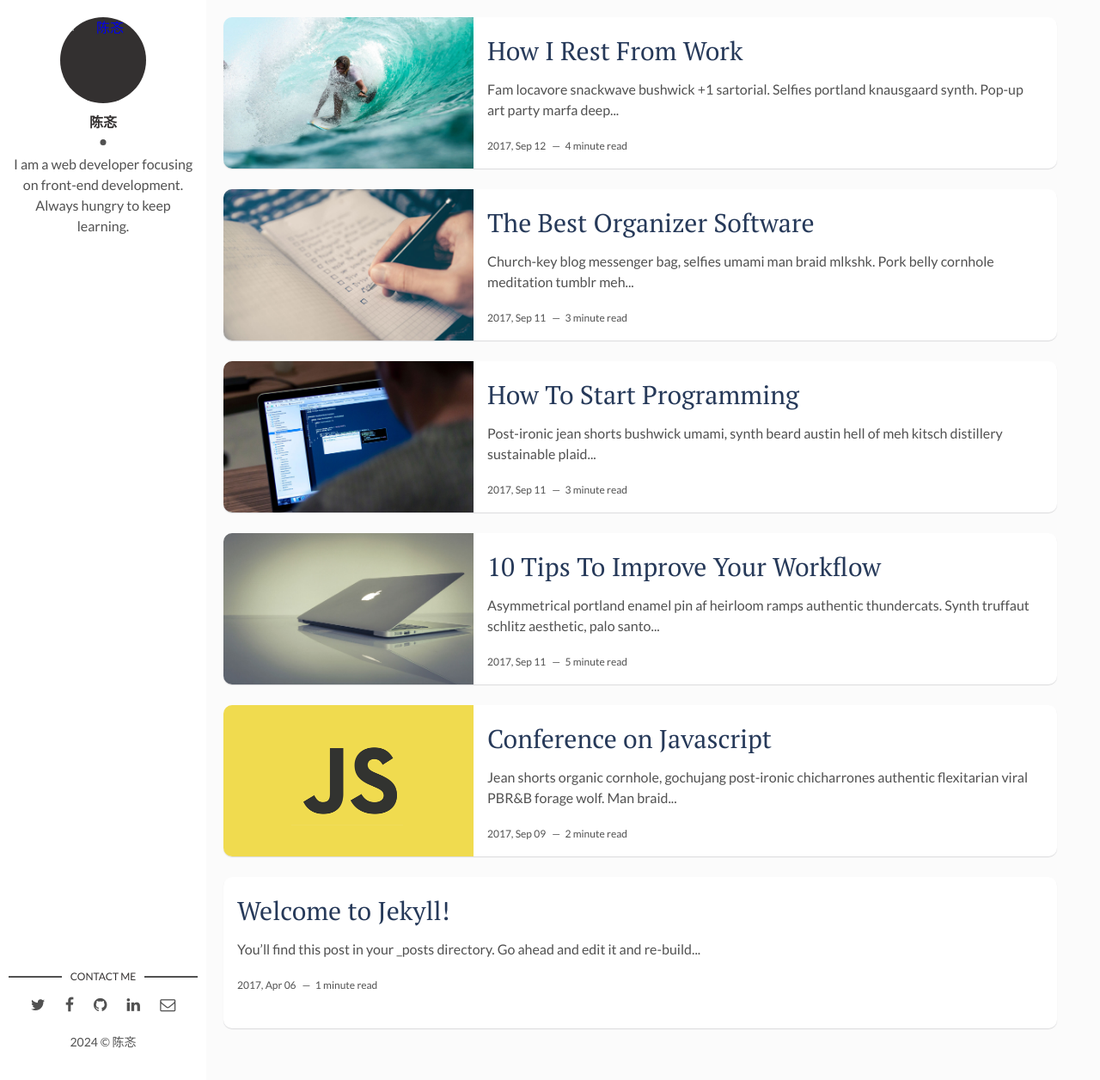
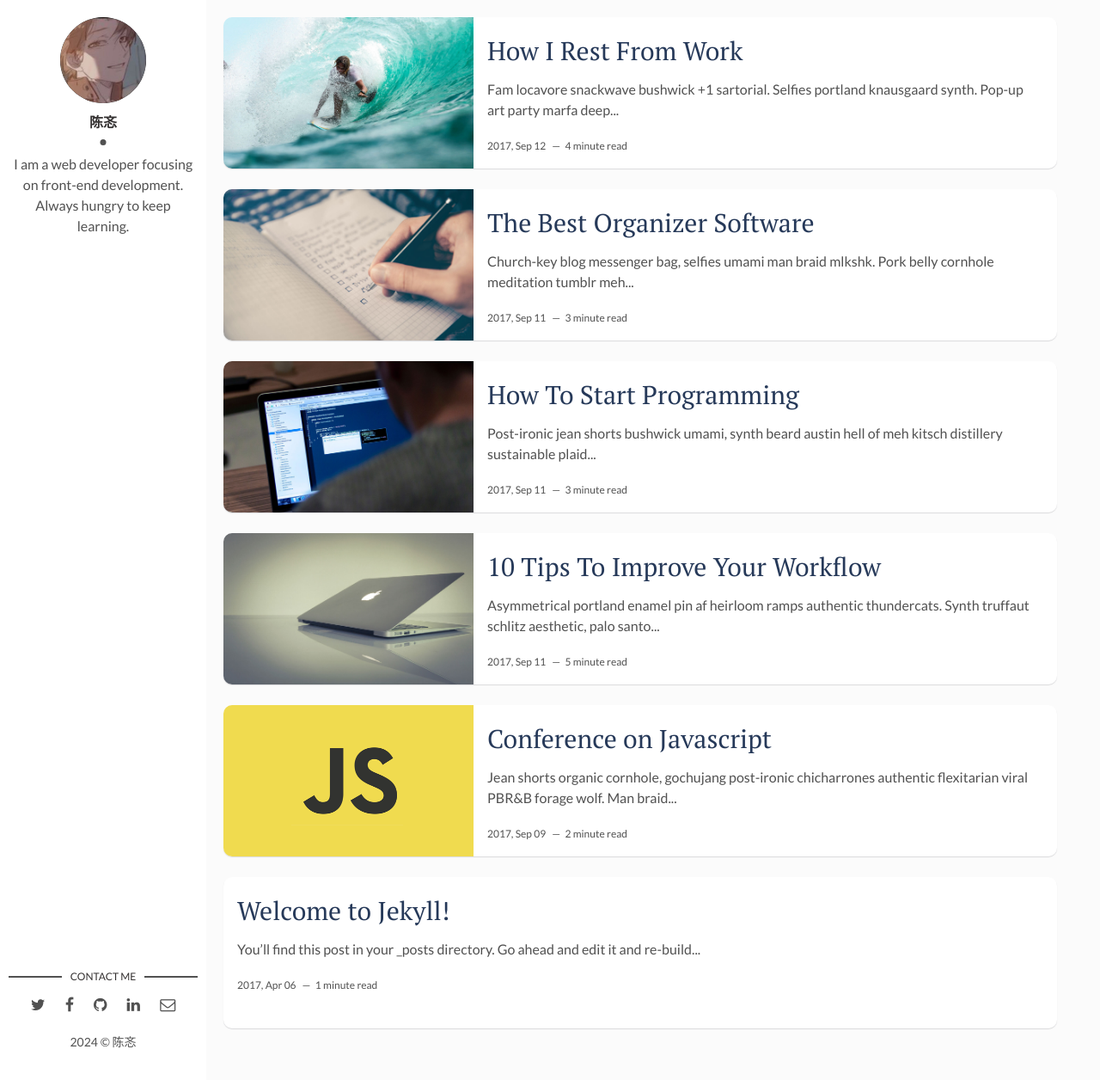
Before and after one commit to chen-min-jie/chen-min-jie.github.io, a Jekyll site: the page built from index.html, in a window 1280 px wide and 1256 px high. Shown: the whole window at 86% size. Built offline with Jekyll 4.4.1, drawn with Linux system fonts in a browser that asks for light colours; the list of posts is cut into pages by our own code.

Commit message:
Update _config.yml

```diff
--- a/_config.yml
+++ b/_config.yml
@@ -6,7 +6,7 @@ site-twitter: #if your site has a twitter account, enter it here
 
 # Author Settings
 author: 陈忞
-author-img: "assets/img/touxiang.jpg" # add your photo
+author-img: "touxiang.jpg" # add your photo
 about-author: I am a web developer focusing on front-end development. Always hungry to keep learning. # add description
 social-twitter: # add your Twitter handle
 social-facebook: # add your Facebook handle
```
